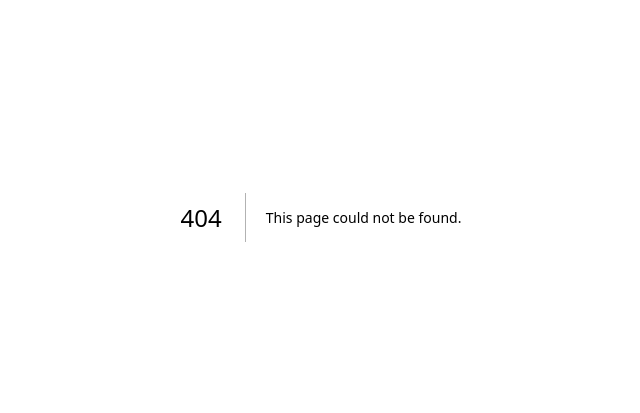
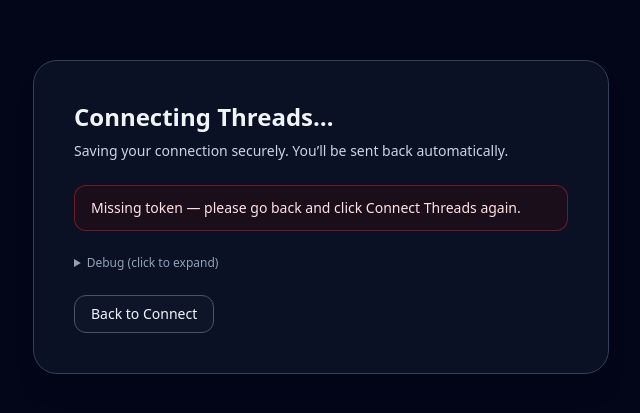
Before and after one commit to Hypnohippy/root-health-ops-dashboard1, a Next.js app: page /oauth/threads/finish in a window 1280 px wide. Before the commit this address had no page. Shown: the part 183-596 px from the top of the page, without its empty margins (319-959 px from the left). Built offline with nearby package versions, Linux system fonts and the light colour scheme.

Commit message:
Create page.tsx

```diff
--- /dev/null
+++ b/app/oauth/threads/finish/page.tsx
@@ -0,0 +1,112 @@
+// app/oauth/threads/finish/page.tsx
+"use client";
+
+import React, { useEffect, useMemo, useState } from "react";
+
+export default function ThreadsFinishPage({
+  searchParams,
+}: {
+  searchParams: { token?: string; state?: string };
+}) {
+  const token = typeof searchParams.token === "string" ? searchParams.token : "";
+  const [err, setErr] = useState<string | null>(null);
+  const [saving, setSaving] = useState(true);
+
+  const debug = useMemo(() => {
+    let href = "";
+    try {
+      href = window.location.href;
+    } catch {}
+    return {
+      href,
+      tokenLength: token.length,
+      hasState: typeof searchParams.state === "string" && !!searchParams.state,
+    };
+  }, [token, searchParams.state]);
+
+  useEffect(() => {
+    async function run() {
+      try {
+        if (!token) {
+          setErr("Missing token — please go back and click Connect Threads again.");
+          setSaving(false);
+          return;
+        }
+
+        // Save into your DB
+        const res = await fetch("/api/social-accounts", {
+          method: "POST",
+          headers: { "Content-Type": "application/json" },
+          body: JSON.stringify({
+            platform: "threads",
+            pageId: "threads_user",
+            pageName: "Threads",
+            connectionType: "threads_oauth",
+            makeWebhookUrl: null,
+            isActive: true,
+            pageAccessToken: token,
+            tokenExpiresAt: null,
+          }),
+        });
+
+        const data: any = await res.json().catch(() => null);
+
+        if (!res.ok) {
+          setErr(data?.error || "Failed to save Threads connection.");
+          setSaving(false);
+          return;
+        }
+
+        // Done
+        window.location.href = "/dashboard/connect?provider=threads&success=1";
+      } catch (e: any) {
+        setErr(e?.message || "Threads finish failed.");
+        setSaving(false);
+      }
+    }
+
+    void run();
+  }, [token]);
+
+  return (
+    <div className="min-h-screen bg-slate-950 text-slate-100 flex items-center justify-center px-4 py-12">
+      <div className="w-full max-w-xl rounded-3xl border border-slate-700 bg-slate-900/70 p-6 md:p-10 shadow-xl backdrop-blur">
+        <h1 className="text-2xl font-semibold">Connecting Threads…</h1>
+        <p className="mt-2 text-sm text-slate-300">
+          Saving your connection securely. You’ll be sent back automatically.
+        </p>
+
+        <div className="mt-6">
+          {err ? (
+            <div className="rounded-xl border border-red-500/40 bg-red-950/30 px-4 py-3 text-sm text-red-100">
+              {err}
+            </div>
+          ) : (
+            <div className="rounded-xl border border-slate-700 bg-slate-950 px-4 py-3 text-sm text-slate-200">
+              {saving ? "Working…" : "Done."}
+            </div>
+          )}
+        </div>
+
+        <details className="mt-6">
+          <summary className="cursor-pointer text-xs text-slate-400 hover:text-slate-300">
+            Debug (click to expand)
+          </summary>
+          <pre className="mt-2 max-h-64 overflow-auto rounded-xl border border-slate-700 bg-slate-950 p-3 text-[11px] text-slate-200">
+{JSON.stringify(debug, null, 2)}
+          </pre>
+        </details>
+
+        <div className="mt-6">
+          <button
+            type="button"
+            onClick={() => (window.location.href = "/dashboard/connect")}
+            className="rounded-xl border border-slate-600 bg-slate-900/80 px-4 py-2 text-sm text-slate-100 hover:border-slate-500"
+          >
+            Back to Connect
+          </button>
+        </div>
+      </div>
+    </div>
+  );
+}
```
